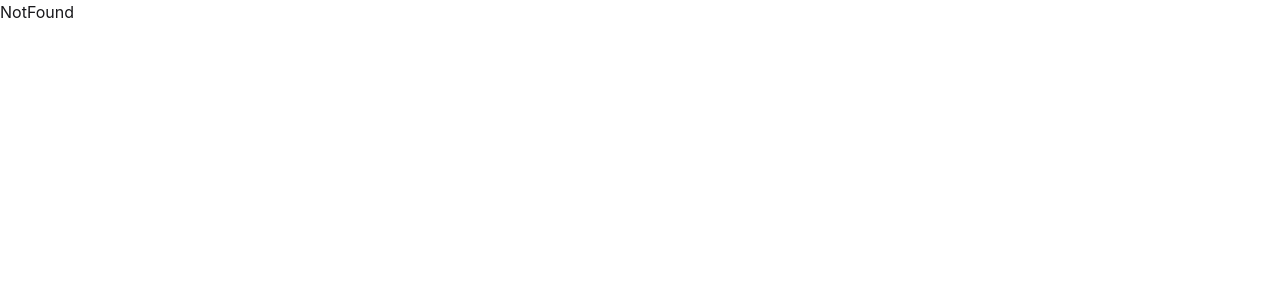
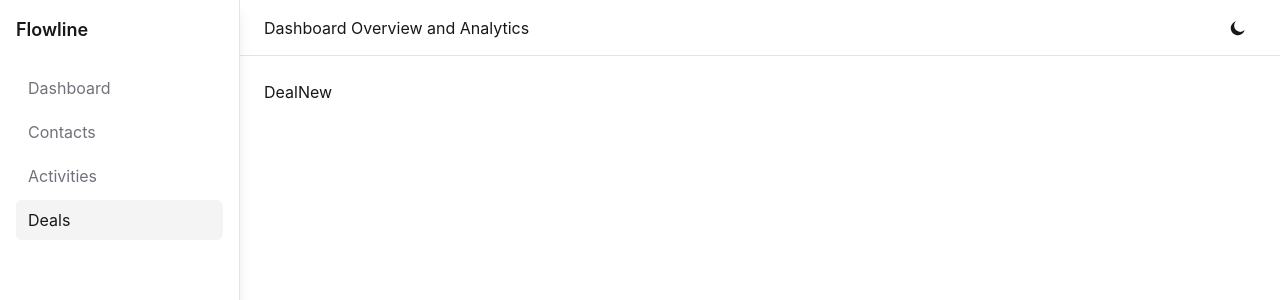
Before and after one commit to FiratCanTas/flowline, a React (Vite) app: page /deals/new in a window 1280 px wide. Shown: the top 300 px of the page. Built offline with nearby package versions, Linux system fonts and the light colour scheme.

Commit message:
feat: add deal create page

```diff
--- a/src/App.jsx
+++ b/src/App.jsx
@@ -8,6 +8,7 @@ import AppShell from './components/layout/AppShell';
 import ContactDetail from './pages/ContactDetail';
 import ContactNew from './pages/ContactNew';
 import ContactEdit from './pages/ContactEdit';
+import DealNew from './pages/DealNew';
 
 const App = () => {
   return (
@@ -19,6 +20,7 @@ const App = () => {
         <Route path="/contacts/:id/edit" element={<ContactEdit />} />
         <Route path="/contacts/new" element={<ContactNew />} />
         <Route path="/deals" element={<Deals />} />
+        <Route path="/deals/new" element={<DealNew />} />
         <Route path="/activities" element={<Activities />} />
       </Route>
       <Route path="*" element={<NotFound />} />
--- /dev/null
+++ b/src/pages/DealNew.jsx
@@ -0,0 +1,5 @@
+const DealNew = () => {
+  return <>DealNew</>;
+};
+
+export default DealNew;
```
